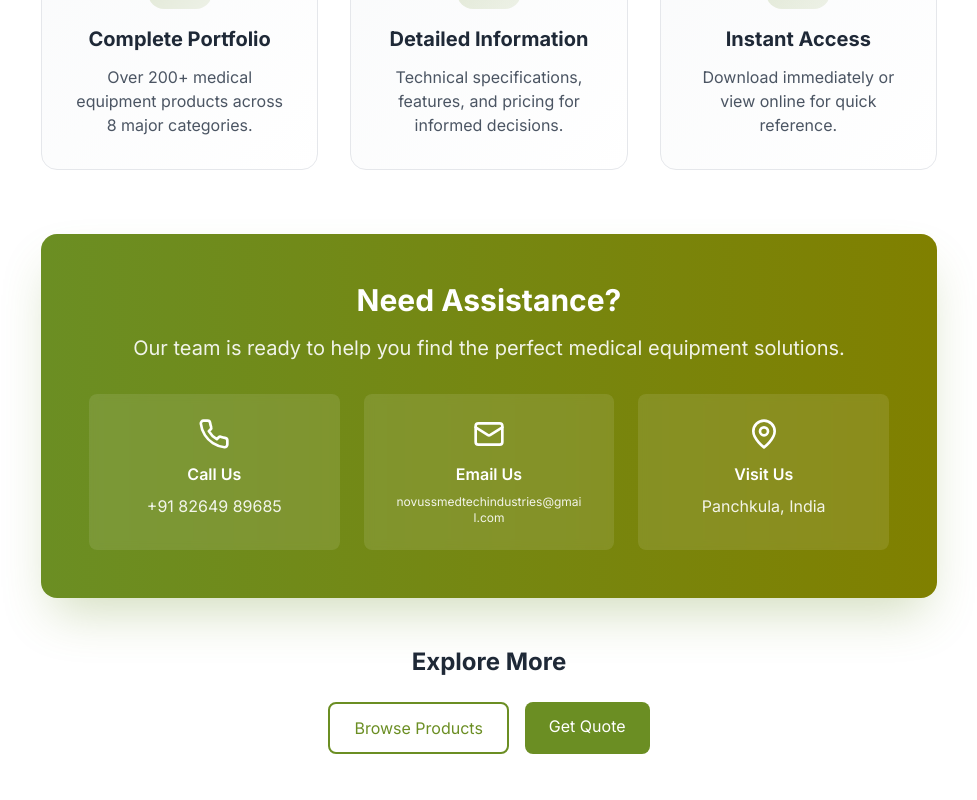
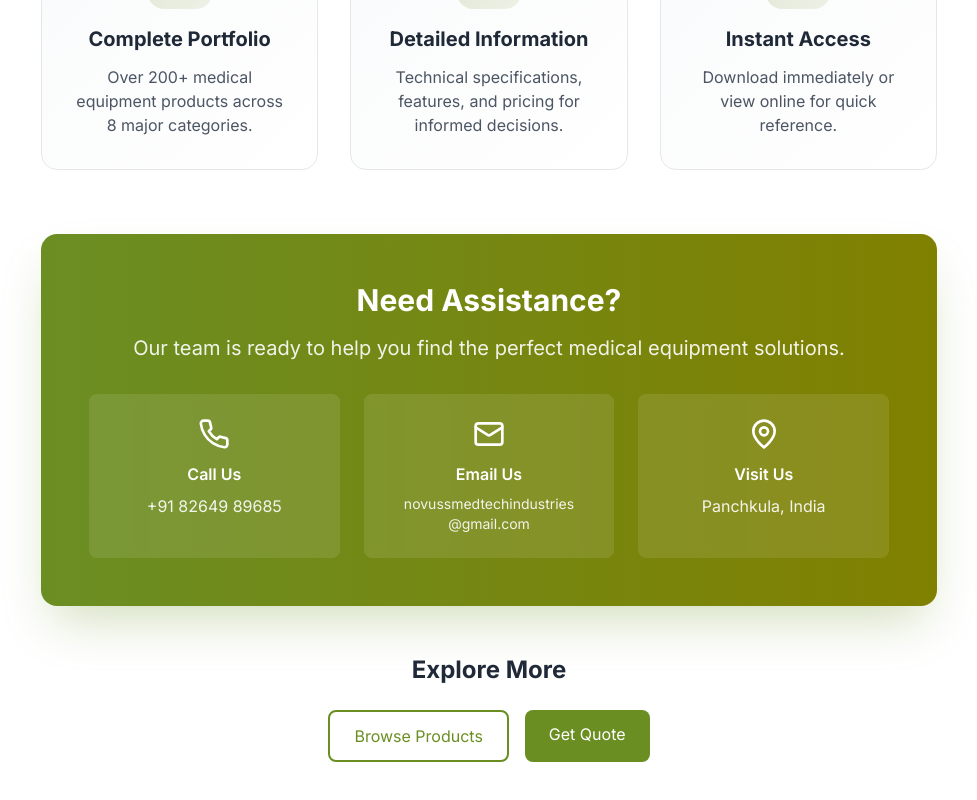
Before and after one commit to nikhilbhardwaj15/novuss-medtech-website, a React (Vite) app: page /brochure-download in a window 1280 px wide. Shown: the part 1025-1825 px from the top of the page, without its empty margins (151-1128 px from the left). Built offline with nearby package versions, Linux system fonts and the light colour scheme.

Commit message:
Break email at @ symbol for better display

```diff
--- a/src/pages/BrochureDownload.tsx
+++ b/src/pages/BrochureDownload.tsx
@@ -130,7 +130,9 @@ export default function BrochureDownload() {
               <div className="bg-white/10 backdrop-blur-sm rounded-lg p-6">
                 <Mail className="w-8 h-8 mx-auto mb-3" />
                 <h3 className="font-semibold mb-2">Email Us</h3>
-                <p className="opacity-90 text-xs break-all px-2">novussmedtechindustries@gmail.com</p>
+                <p className="opacity-90 text-sm px-2">
+                  novussmedtechindustries<br/>@gmail.com
+                </p>
               </div>
               <div className="bg-white/10 backdrop-blur-sm rounded-lg p-6">
                 <MapPin className="w-8 h-8 mx-auto mb-3" />
```
